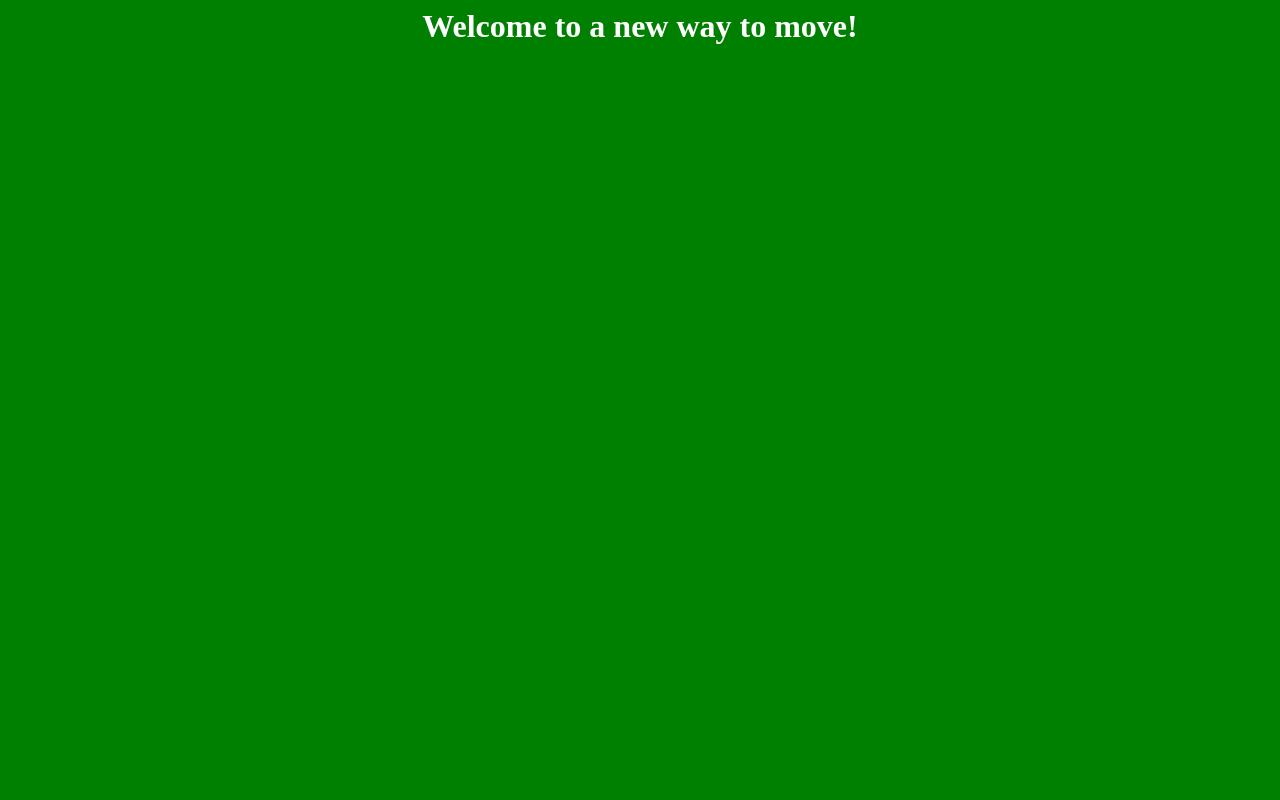
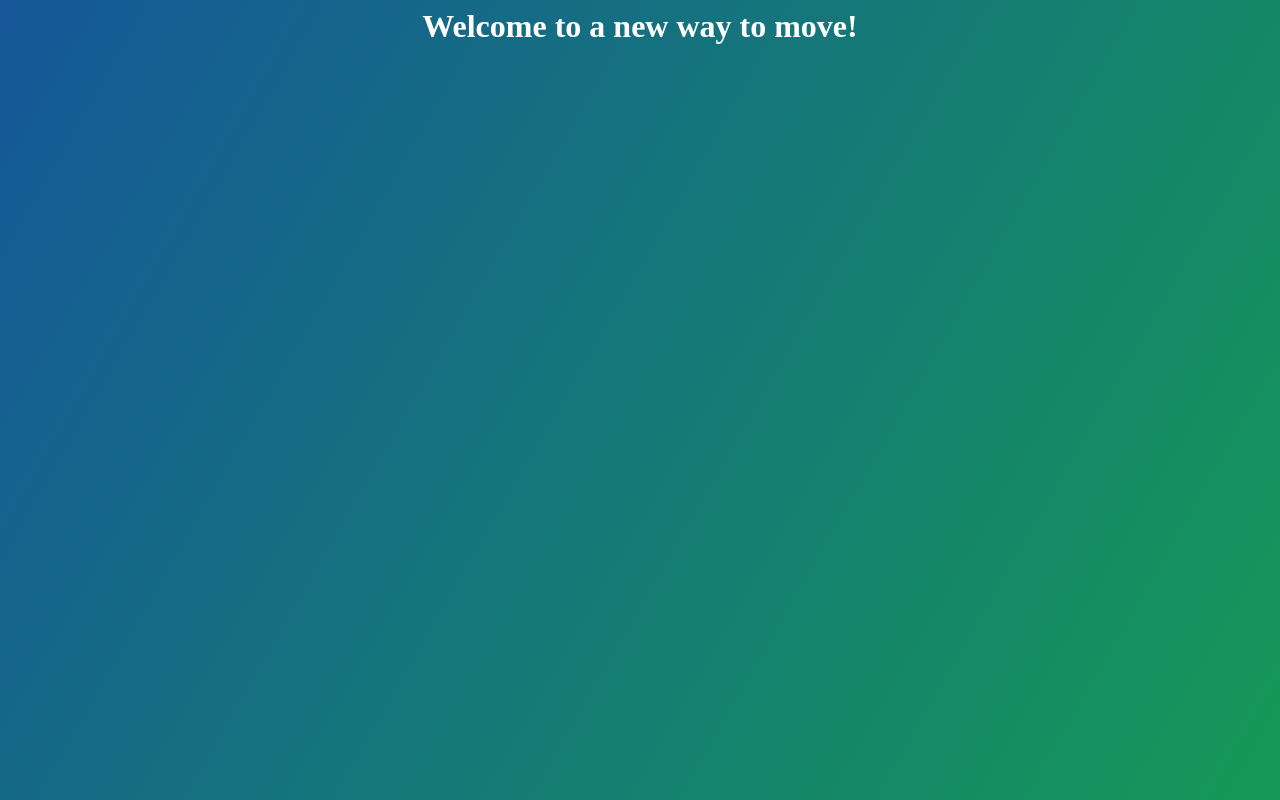
Before and after one commit to theshiplet/MOVDsite2, a plain HTML site: page index.html in a window 1280 px wide. Drawn offline with Linux system fonts and the light colour scheme.

Commit message:
Update index.html

```diff
--- a/index.html
+++ b/index.html
@@ -10,7 +10,8 @@
 
     <style>
       body {
-        background-color:green;
+        background-color:#159957;
+        background-image: linear-gradient(120deg, #155799, #159957);
         color:#ffffff;
         text-align:center;
       }
```
